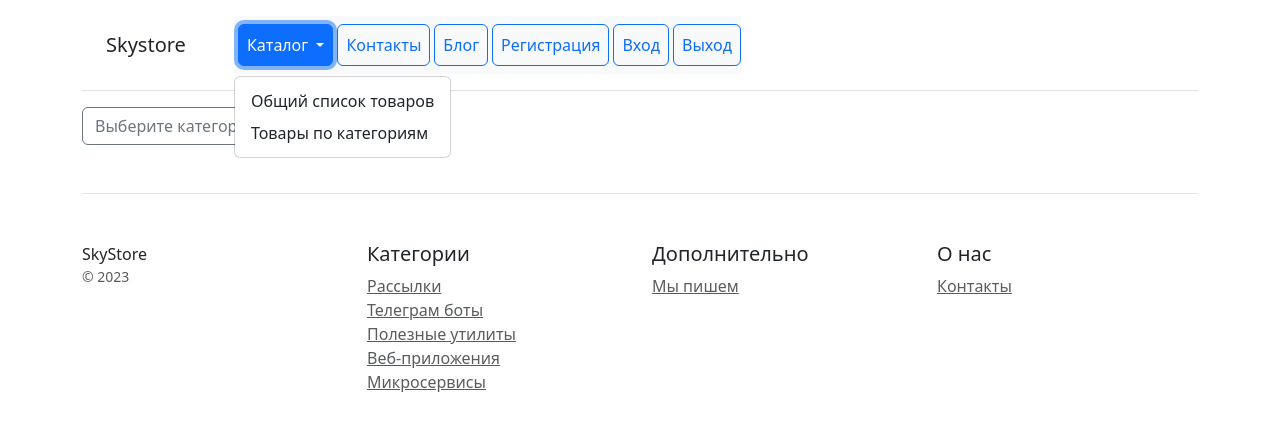
After one commit to Ananim4eg/web_store, a Django app: page /choice_category/ in a window 1280 px wide, after a click on "Каталог". The commit adds this page. Shown: the top 431 px of the page. Run offline with Django 5.2, Linux system fonts and the light colour scheme; data comes from the database, SQL or seed files in the repository; parts of the project's set-up code (start-up, migrations or seed data) failed here and were passed over.

Commit message:
create services.py module, release functional filter product to category

```diff
--- /dev/null
+++ b/catalog/templates/catalog/choice_category.html
@@ -0,0 +1,21 @@
+{% extends 'base.html' %}
+
+{% block content %}
+
+{% include 'main_menu.html' %}
+
+<div class="row">
+    <form method="post">
+        <button class="btn btn-outline-secondary dropdown-toggle" type="button" data-bs-toggle="dropdown"
+                aria-expanded="false">Выберите категорию
+        </button>
+        <ul class="dropdown-menu dropdown-menu-end">
+            {% for category in categories %}
+            <li><a class="dropdown-item" href="{% url 'catalog:product_list' pk=category.id %}">{{ category.category_name }}</a></li>
+            {% endfor %}
+        </ul>
+    </form>
+</div>
+
+
+{% endblock %}
--- a/catalog/templates/main_menu.html
+++ b/catalog/templates/main_menu.html
@@ -3,7 +3,13 @@
     <nav class="ms-5 navbar navbar-expand-lg navbar-light bg-light">
         <ul class="navbar-nav">
             <li class="nav-item ms-1">
-                <a class="p-2 btn btn-outline-primary" href="/">Каталог</a>
+                <button class="p-2 btn btn-outline-primary dropdown-toggle" type="button" data-bs-toggle="dropdown"
+                        aria-expanded="false">Каталог
+                </button>
+                <ul class="dropdown-menu">
+                    <li><a class="dropdown-item" href="/">Общий список товаров</a></li>
+                    <li><a class="dropdown-item" href="/choice_category/">Товары по категориям</a></li>
+                </ul>
             </li>
             <li class="nav-item ms-1">
                 <a class="p-2 btn btn-outline-primary" href="/contacts/">Контакты</a>
@@ -19,9 +25,9 @@
             </li>
             <li class="nav-item ms-1">
                 <form method="post" action="{% url 'users:logout' %}">
-                {% csrf_token %}
-                <button class="p-2 btn btn-outline-primary" type="submit">Выход</button>
-             </form>
+                    {% csrf_token %}
+                    <button class="p-2 btn btn-outline-primary" type="submit">Выход</button>
+                </form>
             </li>
         </ul>
     </nav>
--- a/catalog/urls.py
+++ b/catalog/urls.py
@@ -1,7 +1,7 @@
 from django.urls import path
 from catalog.apps import CatalogConfig
 from catalog.views import HomeListView, ContactsView, ProductInfoDetailView, ProductCreateView, ProductUpdateView, \
-    ProductDeleteView
+    ProductDeleteView, ProductListView, ChoiceCategoryView
 
 app_name = CatalogConfig.name
 
@@ -12,4 +12,6 @@
     path('product/update/<int:pk>', ProductUpdateView.as_view(), name='product_update'),
     path('product/delete/<int:pk>', ProductDeleteView.as_view(), name='product_delete'),
     path('product_info/<int:pk>/', ProductInfoDetailView.as_view(), name='product_detail'),
+    path('choice_category/', ChoiceCategoryView.as_view(), name='choice_category'),
+    path('product_list/<int:pk>/', ProductListView.as_view(), name='product_list'),
 ]
--- a/catalog/views.py
+++ b/catalog/views.py
@@ -3,10 +3,13 @@
 from django.urls import reverse_lazy
 from django.utils.decorators import method_decorator
 from django.views.decorators.cache import cache_page
+from unicodedata import category
 
 from catalog.forms import ProductForm
-from catalog.models import Product
+from catalog.models import Product, Category
 from django.views.generic import ListView, TemplateView, DetailView, CreateView, UpdateView, DeleteView
+
+from catalog.services import ProductService
 
 
 class HomeListView(ListView):
@@ -103,3 +106,24 @@
             self.object.save()
             return self.object
         raise PermissionDenied
+
+
+class ChoiceCategoryView(ListView):
+    """Контроллер для страницы выбора категории"""
+    model = Category
+    template_name = 'catalog/choice_category.html'
+    context_object_name = 'categories'
+
+
+class ProductListView(LoginRequiredMixin, ListView):
+    """Контроллер для страницы отображения списка продуктов в определенной категории"""
+    model = Product
+    template_name = 'catalog/product_list.html'
+    context_object_name = 'product'
+
+    def get_context_data(self, **kwargs):
+        context = super().get_context_data(**kwargs)
+        context['product_list'] = ProductService.get_products_list_from_category(self.kwargs['pk'])
+        context['category_name'] = context['product_list'][0].category.category_name
+
+        return context
```
Also changed, not shown: catalog/services.py (added, +16 -0 lines), catalog/templates/catalog/product_list.html (added, +13 -0 lines).
